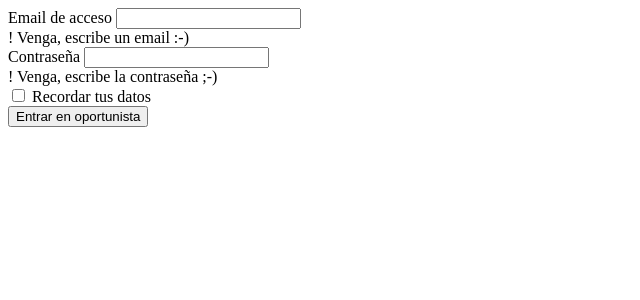
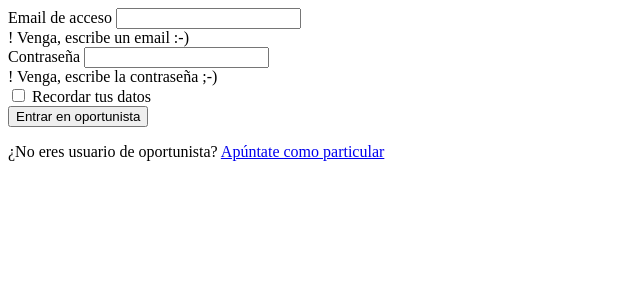
Before and after one commit to aadevafi7/F1-Oportunista-deployment, a Django app: template idealista/templates/idealista_app/login.html in a window 1280 px wide. Shown: the top 300 px of the page, without its empty margins (0-640 px from the left). Run offline with Django 3.2, Linux system fonts and the light colour scheme; the template is opened without the code that fills it, so the values that code supplies are empty.

Commit message:
Añadida la opción para acceder al registro

```diff
--- a/idealista/templates/idealista_app/login.html
+++ b/idealista/templates/idealista_app/login.html
@@ -29,5 +29,9 @@
                 Entrar en oportunista
             </button>
         </form>
+
+        <div>
+            ¿No eres usuario de oportunista? <a href="#">Apúntate como particular</a>
+        </div>
     </body>
 </html>
```
